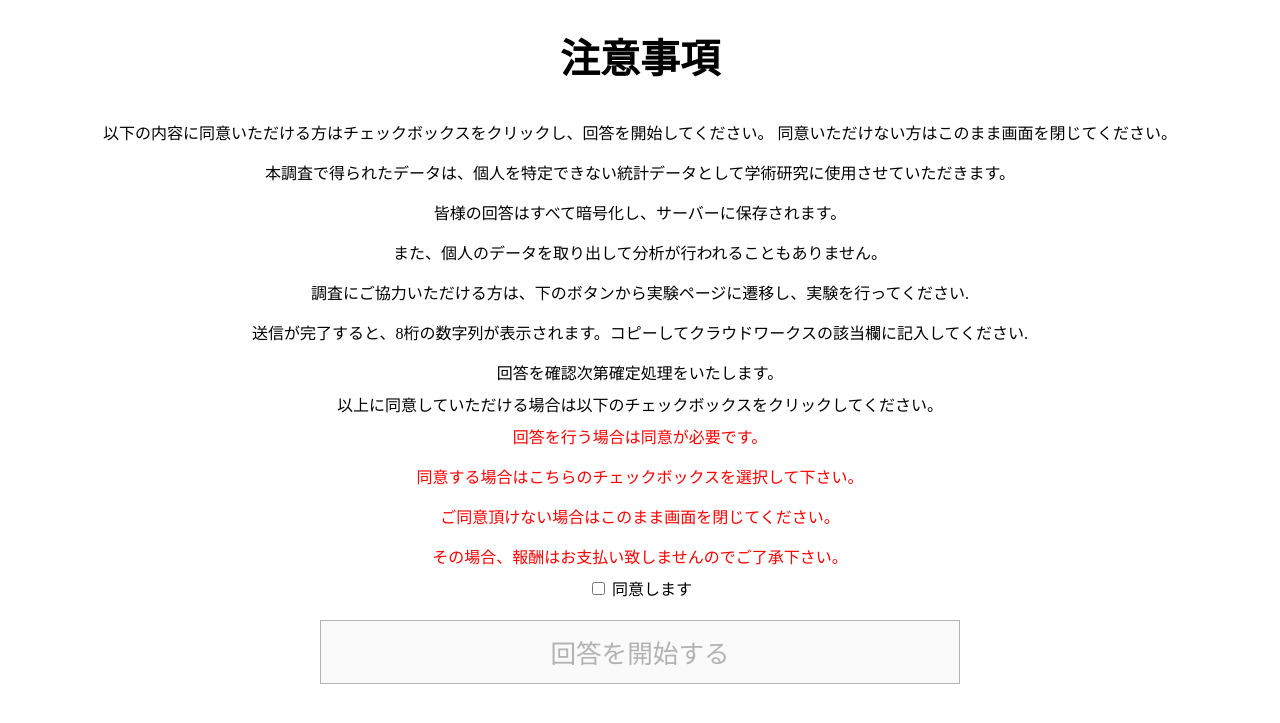
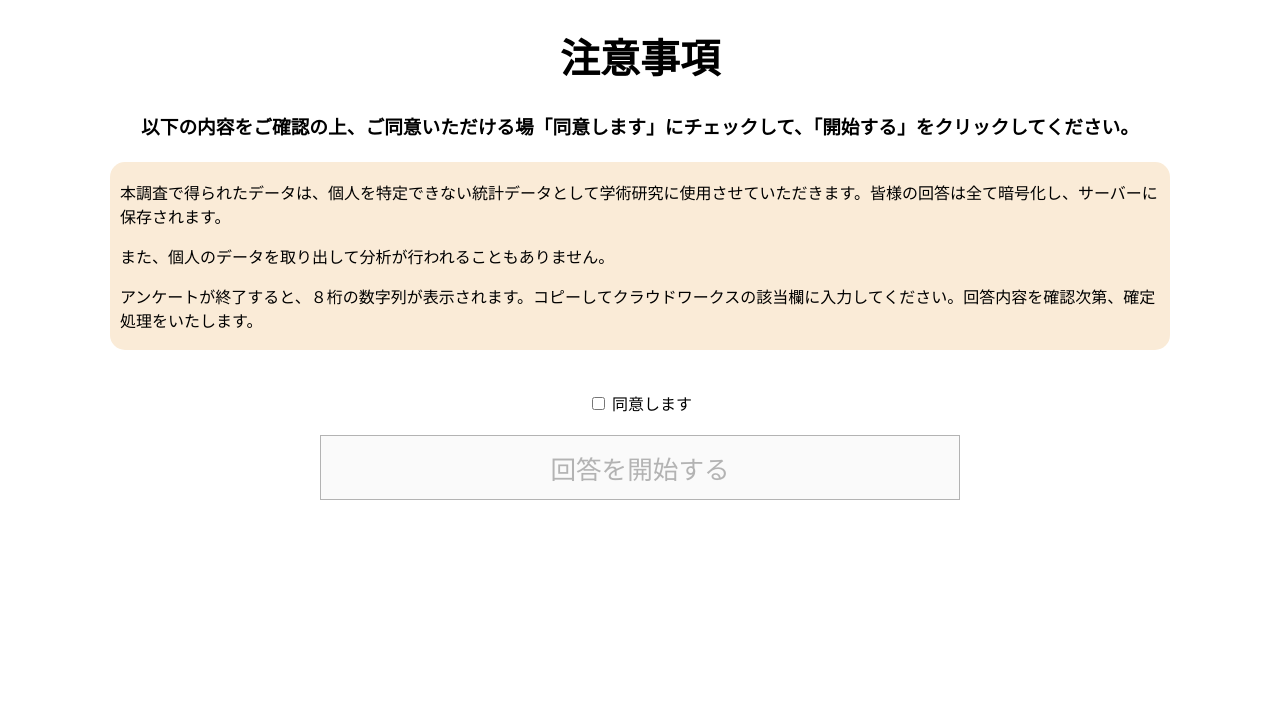
Before and after one commit to MKryo/LS00, a Django app: page /top/ in a window 1280 px wide. Shown: the top 723 px of the page. Run offline with Django 3.2, Linux system fonts and the light colour scheme.

Commit message:
注意事項の実装

```diff
--- a/templates/top.html
+++ b/templates/top.html
@@ -33,26 +33,20 @@
 </head>
 
 <body>
+
     <h1 id="examine_header">注意事項</h1>
-    <p>以下の内容に同意いただける方はチェックボックスをクリックし、回答を開始してください。</p>
-    <p>同意いただけない方はこのまま画面を閉じてください。</p>
+    <h3>以下の内容をご確認の上、ご同意いただける場「同意します」にチェックして、「開始する」をクリックしてください。</h3>
 
-    <div>
-    <div style="display: inline-grid;">
-        <p>本調査で得られたデータは、個人を特定できない統計データとして学術研究に使用させていただきます。</p>
-        <p>皆様の回答はすべて暗号化し、サーバーに保存されます。</p>
+    <div style="padding: 5px 110px; ">
+    <div style="background-color: antiquewhite; padding: 10px 10px; border-radius: 15px; text-align:left">
+        <p>本調査で得られたデータは、個人を特定できない統計データとして学術研究に使用させていただきます。皆様の回答は全て暗号化し、サーバーに保存されます。</p>
         <p>また、個人のデータを取り出して分析が行われることもありません。</p>
-        <p>調査にご協力いただける方は、下のボタンから実験ページに遷移し、実験を行ってください.</p>
-        <p>送信が完了すると、8桁の数字列が表示されます。コピーしてクラウドワークスの該当欄に記入してください.</p>
-        <p>回答を確認次第確定処理をいたします。</p>
+        <p>アンケートが終了すると、８桁の数字列が表示されます。コピーしてクラウドワークスの該当欄に入力してください。回答内容を確認次第、確定処理をいたします。</p>
     </div>
     <br>
-    <div>以上に同意していただける場合は以下のチェックボックスをクリックしてください。</div>
-    <div id="need_agree" style="color:red; display:inline-grid;">
-        <p>回答を行う場合は同意が必要です。</p>
-        <p>同意する場合はこちらのチェックボックスを選択して下さい。</p>
-        <p>ご同意頂けない場合はこのまま画面を閉じてください。</p>
-        <p>その場合、報酬はお支払い致しませんのでご了承下さい。</p>
+
+    <div id="need_agree">
+
     </div>
     <br>
     </div>
```
